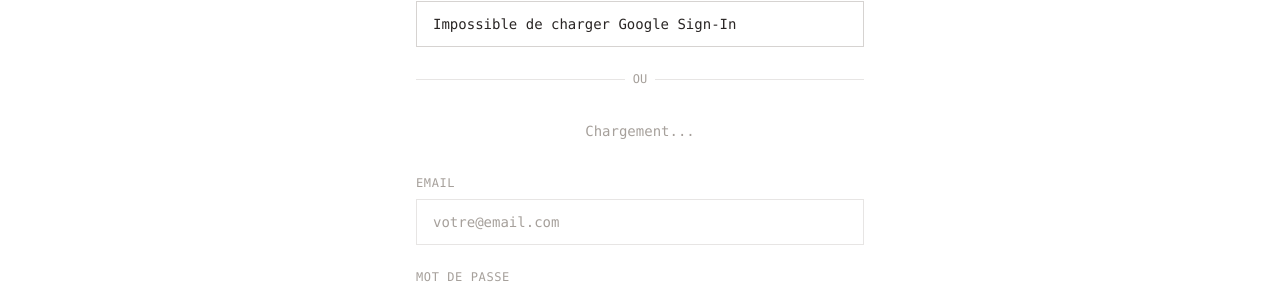
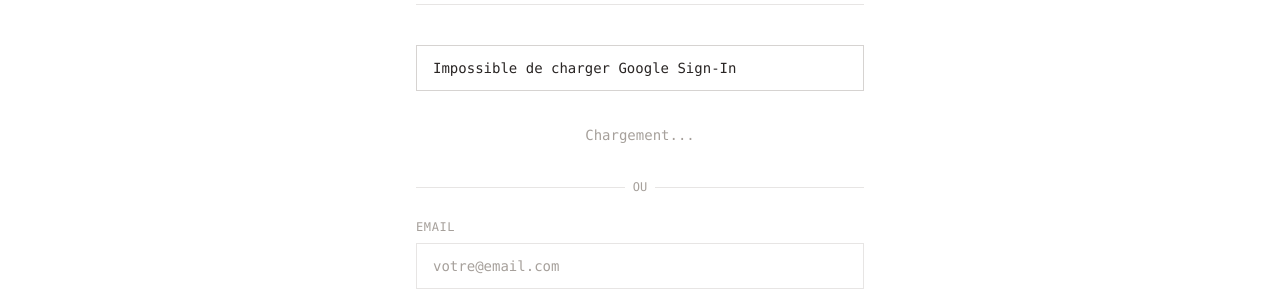
Before and after one commit to ashandcompany/craftea-frontend, a Next.js app: page /login in a window 1280 px wide. Shown: the part 185-475 px from the top of the page. Built offline with nearby package versions, Linux system fonts and the light colour scheme; no server answers.

Commit message:
feat: update login page styling and enhance Google login button layout

```diff
--- a/app/login/page.tsx
+++ b/app/login/page.tsx
@@ -31,7 +31,7 @@
   };
 
   return (
-    <div className="flex min-h-[calc(100vh-8rem)] items-center justify-center px-4 font-mono">
+    <div className="flex min-h-[calc(100vh-8rem)] items-center justify-center px-4 font-mono py-11">
       <div className="w-full max-w-md">
         {/* Header */}
         <div className="mb-10 border-b border-stone-200 pb-6 text-center">
--- a/components/google-login-button.tsx
+++ b/components/google-login-button.tsx
@@ -106,14 +106,6 @@
 
   return (
     <div className="w-full">
-      <div className="relative mb-6">
-        <div className="absolute inset-0 flex items-center">
-          <div className="w-full border-t border-stone-200"></div>
-        </div>
-        <div className="relative flex justify-center text-xs uppercase">
-          <span className="bg-white px-2 text-stone-400">ou</span>
-        </div>
-      </div>
 
       <div className="flex justify-center">
         <div
@@ -131,6 +123,14 @@
           </div>
         )}
       </div>
+            <div className="relative mt-6">
+        <div className="absolute inset-0 flex items-center">
+          <div className="w-full border-t border-stone-200"></div>
+        </div>
+        <div className="relative flex justify-center text-xs uppercase">
+          <span className="bg-white px-2 text-stone-400">ou</span>
+        </div>
+      </div>
     </div>
   );
 }
--- a/package.json
+++ b/package.json
@@ -15,6 +15,7 @@
     "@tailgrids/icons": "^2.0.0",
     "class-variance-authority": "^0.7.1",
     "clsx": "^2.1.1",
+    "google-auth-library": "^10.6.2",
     "lucide": "^0.575.0",
     "lucide-react": "^0.575.0",
     "next": "16.1.6",
```
Also changed, not shown: 2 other files (tests, documents, lock files or other folders).
